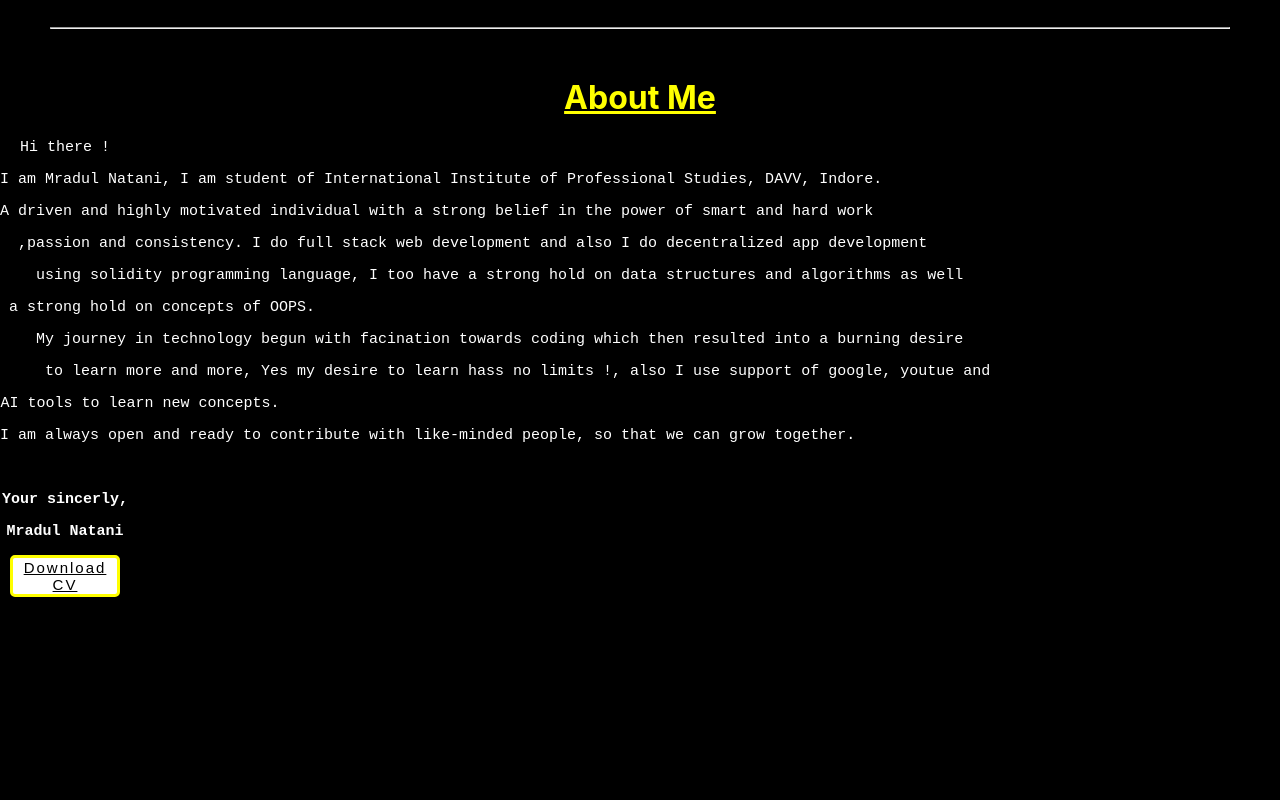
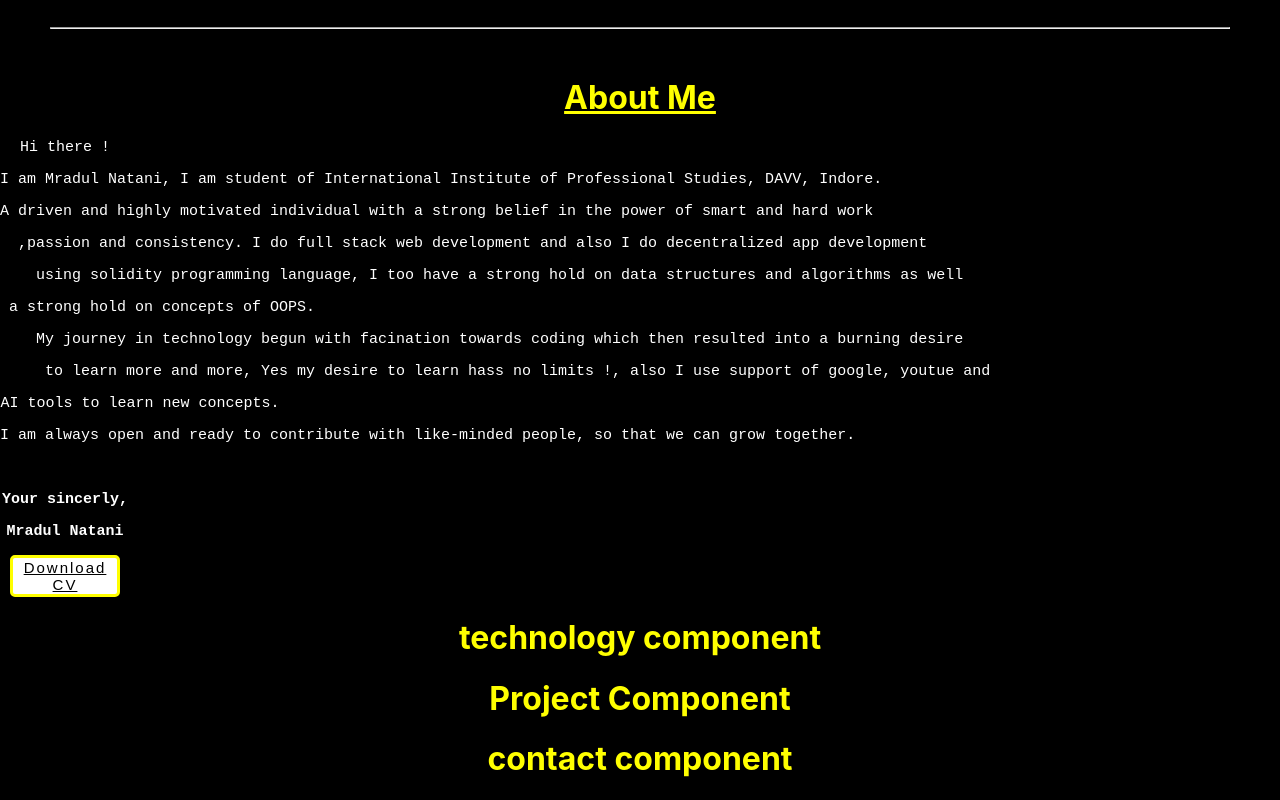
Before and after one commit to mradulnatani/portfolio, a React (Create React App) app in the folder my-portfolio/: page / in a window 1280 px wide. Shown: the part 599-1399 px from the top of the page. Before the commit the page ends 1196 px from the top, so only its background shows below. Built offline with nearby package versions, Linux system fonts and the light colour scheme.

Commit message:
added other components

```diff
--- a/my-portfolio/src/App.js
+++ b/my-portfolio/src/App.js
@@ -6,6 +6,7 @@ import Picture from './MyComponents/picture';
 import About from './MyComponents/About';
 import Projects from './MyComponents/projects';
 import Contact from './MyComponents/contact';
+import Technology from './MyComponents/technology'
 function App() {
   return (
     <div className="App">
@@ -15,7 +16,7 @@ function App() {
         <Route path='/' element={<Main/>}/>
         <Route path='./MyComponents/About' element={<About/>}/>
         <Route path='./MyComponents/projects' element={<Projects/>}/>
-        <Route path='./MyComponents/Contact' element={<Contact/>}/>
+        <Route path='./MyComponents/contact' element={<Contact/>}/>
         <Route path='/*' element={<h1>404 Page not found</h1>}/>
       </Routes>
       </MemoryRouter>
@@ -23,6 +24,9 @@ function App() {
       <br/><br/><br/><br/><br/><br/><br/><br/><br/><br/><br/>
       <hr style={{marginLeft:'50px', marginRight:'50px'}}/>
       <About/>
+      <Technology/>
+      <Projects/>
+      <Contact/>
     </div>
   );
 }
--- a/my-portfolio/src/MyComponents/contact.js
+++ b/my-portfolio/src/MyComponents/contact.js
@@ -3,7 +3,7 @@ import React from 'react'
 export default function contact() {
   return (
     <div>
-      <h1>contact component</h1>
+      <h1 style={{color:'yellow'}}>contact component</h1>
     </div>
   )
 }
--- a/my-portfolio/src/MyComponents/projects.js
+++ b/my-portfolio/src/MyComponents/projects.js
@@ -3,7 +3,7 @@ import React from 'react'
 export default function projects() {
   return (
     <div>
-      <h1>Project Component</h1>
+      <h1 style={{color:'yellow'}}>Project Component</h1>
     </div>
   )
 }
--- a/my-portfolio/src/MyComponents/technology.js
+++ b/my-portfolio/src/MyComponents/technology.js
@@ -3,7 +3,7 @@ import React from 'react'
 export default function technology() {
   return (
     <div>
-      <h1>technology component</h1>
+      <h1 style={{color:'yellow'}}>technology component</h1>
     </div>
   )
 }
```
